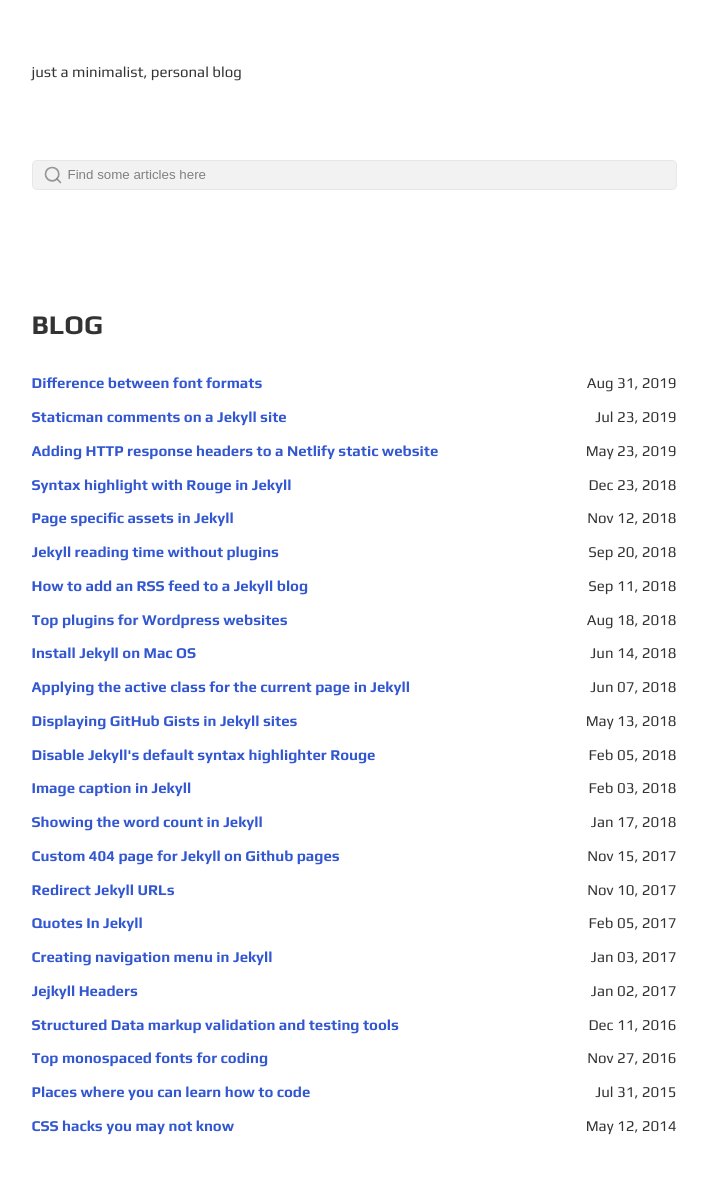
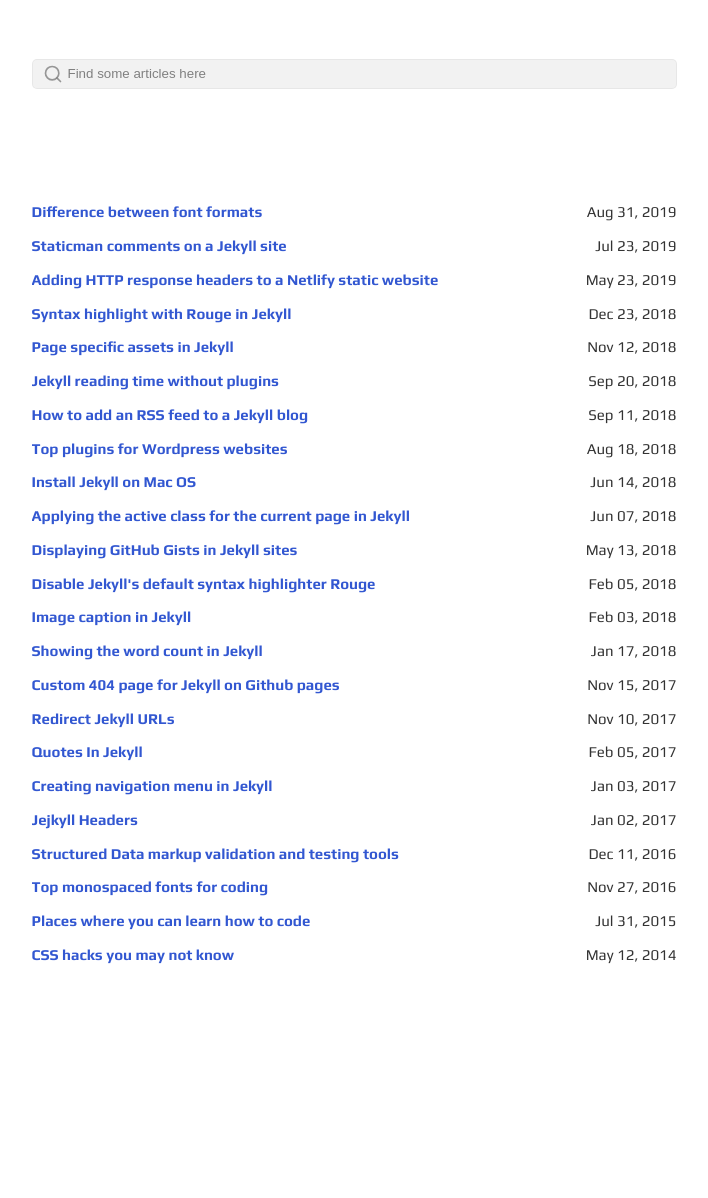
Before and after one commit to umtksa/links, a Jekyll site: the page built from index.html, in a window 1280 px wide. Shown: the whole page, without its empty margins (286-994 px from the left). Built offline with Jekyll 4.4.1, drawn with Linux system fonts in a browser that asks for light colours; after the commit the page ends 1027 px from its top, so only the background shows below that.

Commit message:
Update index.html

```diff
--- a/index.html
+++ b/index.html
@@ -2,11 +2,6 @@
 layout: default
 ---
 <section id="intro">
-    <div class="bio">
-	    {{ site.description }}
-    </div>
-
-
 </section>
 
 
@@ -27,7 +22,6 @@
 </div>
 
 <section class="posts" id="Blog">
-    <h2>BLOG</h2>
     <ul>
         {% for post in site.posts %}
         <li>
```
